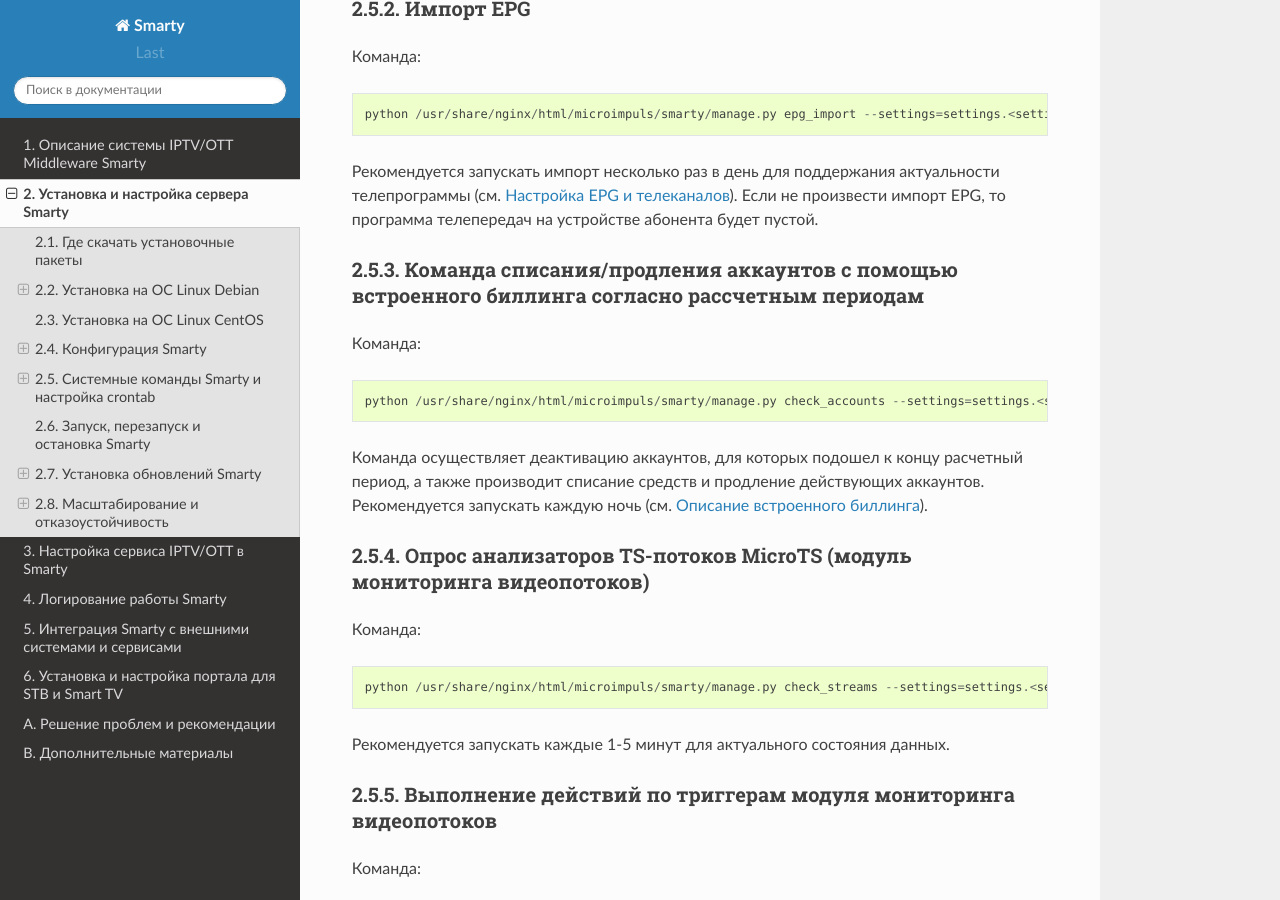
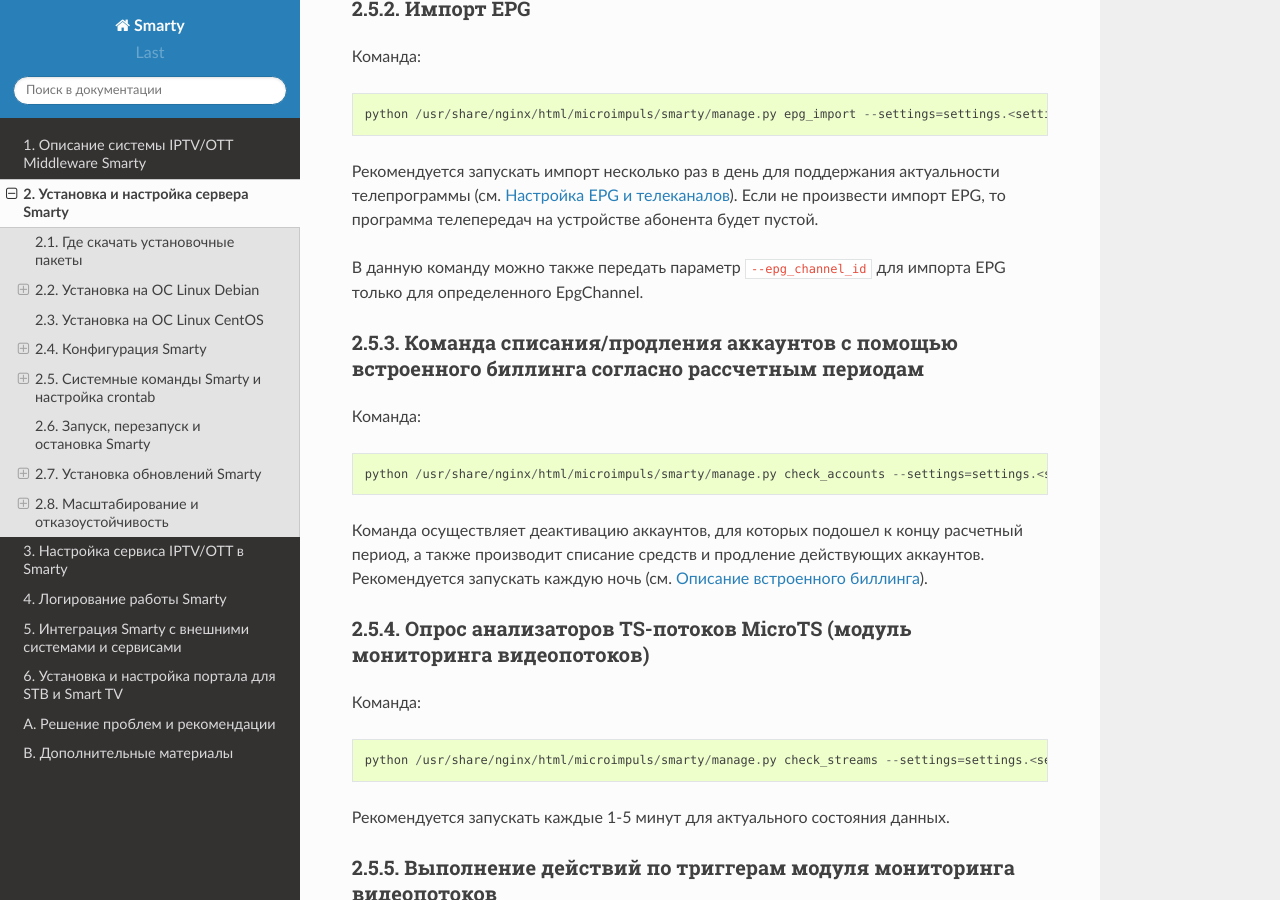
Before and after one commit to sergey-yakovlev/smarty-docs, a Sphinx documentation site: the page built from source/installation_and_configuration.rst, in a window 1280 px wide and 900 px high, scrolled down 13021 px. Built offline with Sphinx 7.4.7 and the Read the Docs theme 2.0.0, drawn with Linux system fonts in a browser that asks for light colours.

Commit message:
epg_channel_id

```diff
--- a/source/installation_and_configuration.rst
+++ b/source/installation_and_configuration.rst
@@ -592,6 +592,8 @@
 (см. :ref:`Настройка EPG и телеканалов <epg-setup>`).
 Если не произвести импорт EPG, то программа телепередач на устройстве абонента будет пустой.
 
+В данную команду можно также передать параметр ``--epg_channel_id`` для импорта EPG только для определенного EpgChannel.
+
 .. _check-accounts-command:
 
 2.5.3. Команда списания/продления аккаунтов с помощью встроенного биллинга согласно рассчетным периодам
```
